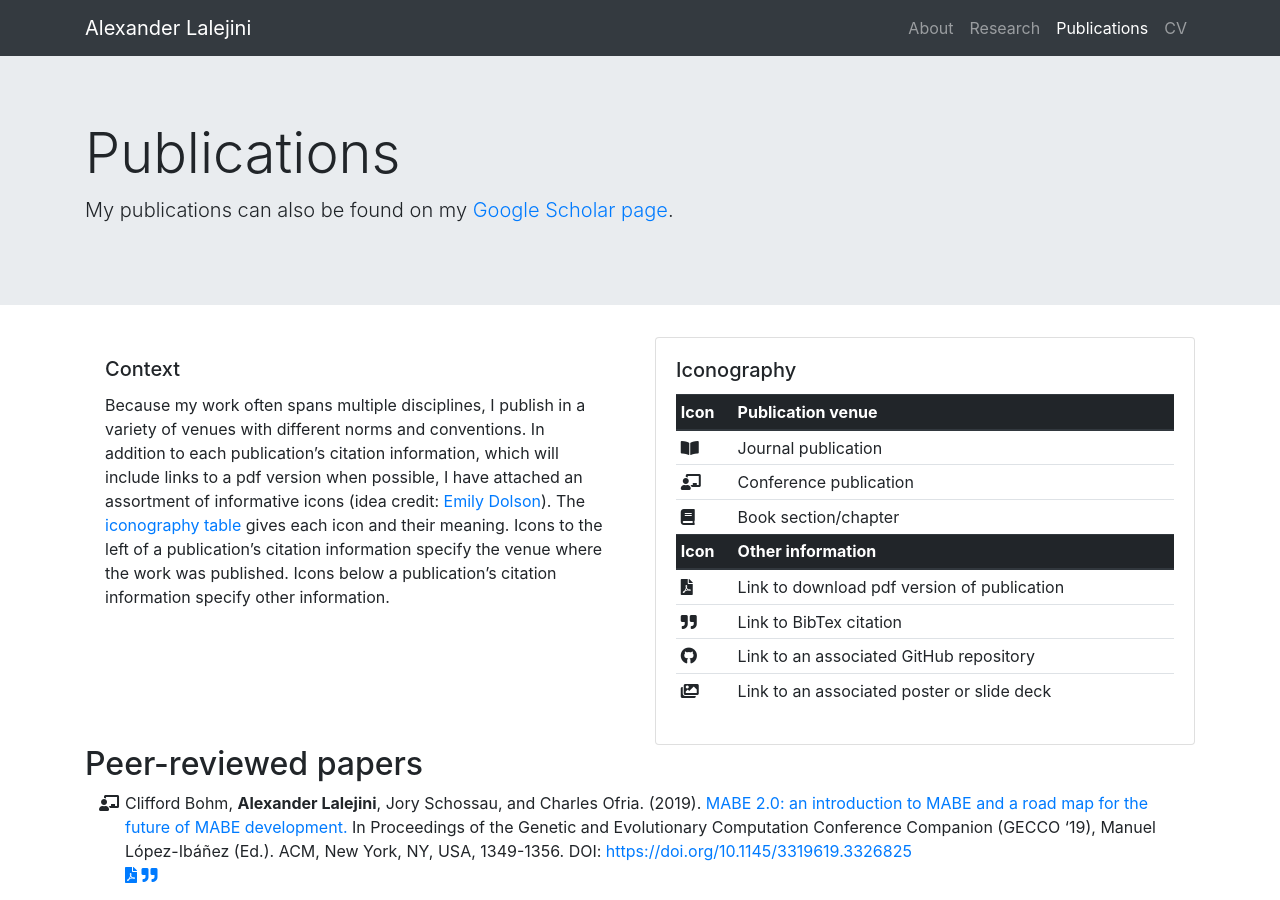
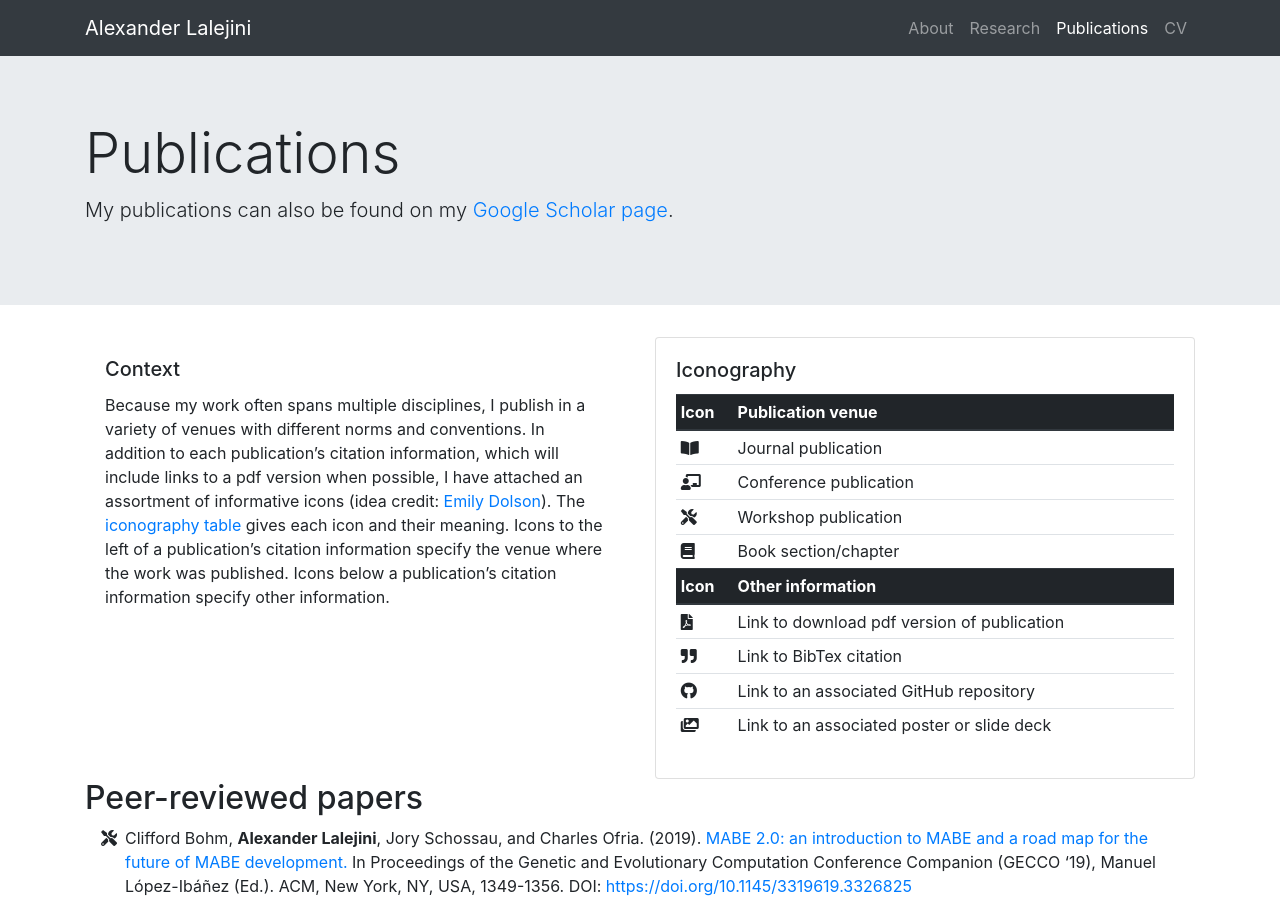
Before and after one commit to amlalejini/amlalejini.github.io, a Jekyll site: the page built from _pages/publications.md, in a window 1280 px wide and 900 px high. Built offline with Jekyll 4.4.1, drawn with Linux system fonts in a browser that asks for light colours; nearby versions of some CDN libraries.

Commit message:
add workshop publication category to pubs list

```diff
--- a/_data/icons.yml
+++ b/_data/icons.yml
@@ -7,10 +7,12 @@ bibtex_icon: <i class="fas fa-quote-right"></i>
 venue_journal_icon: <i class="fas fa-book-open"></i>
 venue_conference_icon: <i class="fas fa-chalkboard-teacher"></i>
 venue_book_icon: <i class="fas fa-book"></i>
+venue_workshop_icon: <i class="fas fa-tools"></i>
 
 venue_journal_bullet: <i class="fa-li fas fa-book-open"></i>
 venue_conference_bullet: <i class="fa-li fas fa-chalkboard-teacher"></i>
 venue_book_bullet: <i class="fa-li fas fa-book"></i>
+venue_workshop_bullet: <i class="fa-li fas fa-tools"></i>
 venue_unknown_bullet: <i class="fa-li fas fa-question"></i>
 
 contact_email_bullet: <i class="fa-li fa fa-envelope"></i>
--- a/_data/publications.yml
+++ b/_data/publications.yml
@@ -22,7 +22,7 @@ publications:
       In Proceedings of the Genetic and Evolutionary Computation Conference Companion (GECCO '19), Manuel López-Ibáñez (Ed.).
       ACM, New York, NY, USA, 2028-2031. DOI: [https://doi.org/10.1145/3319619.3326900](https://doi.org/10.1145/3319619.3326900)
     year: 2019
-    venue: conference
+    venue: workshop
     type: peer-reviewed-paper
     github_repository_link: https://github.com/amlalejini/GECCO-2019-cohort-lexicase
     presentation_link: https://docs.google.com/presentation/d/1E4rjdK9v5MEKPKhKlosPb-M_ldYQP1Q_VEz2LLOOjdc/edit?usp=sharing
@@ -99,7 +99,7 @@ publications:
       In Proceedings of the Genetic and Evolutionary Computation Conference Companion (GECCO '19), Manuel López-Ibáñez (Ed.).
       ACM, New York, NY, USA, 1349-1356. DOI: [https://doi.org/10.1145/3319619.3326825](https://doi.org/10.1145/3319619.3326825)
     year: 2019
-    venue: conference
+    venue: workshop
     type: peer-reviewed-paper
     pdf: /pubs/Bohm_et_al_2019_MABE2.pdf
     bibtex_id: Bohm2019-MABE2
@@ -308,7 +308,7 @@ publications:
       pp 1-6.
       DOI: [10.1109/ARSO.2014.7020971](https://doi.org/10.1109/ARSO.2014.7020971). IEEE.
     year: 2014
-    venue: conference
+    venue: workshop
     type: peer-reviewed-paper
     pdf: /pubs/evaluation-of-supervisory-control-interfaces.pdf
     bibtex_id: Lalejini2014-ARSO
--- a/_includes/list_publications.html
+++ b/_includes/list_publications.html
@@ -22,6 +22,8 @@
                 {{ site.data.icons.venue_book_bullet }}
               {% when 'conference' %}
                 {{ site.data.icons.venue_conference_bullet }}
+              {% when 'workshop' %}
+                {{ site.data.icons.venue_workshop_bullet }}
               {% when 'journal' %}
                 {{ site.data.icons.venue_journal_bullet }}
               {% else %}
--- a/_layouts/publications.html
+++ b/_layouts/publications.html
@@ -51,6 +51,10 @@ layout: default
                 <td>Conference publication</td>
               </tr>
               <tr>
+                <th scope="row">{{ site.data.icons.venue_workshop_icon }}</th>
+                <td>Workshop publication</td>
+              </tr>
+              <tr>
                 <th scope="row">{{ site.data.icons.venue_book_icon }}</th>
                 <td>Book section/chapter</td>
               </tr>
```
